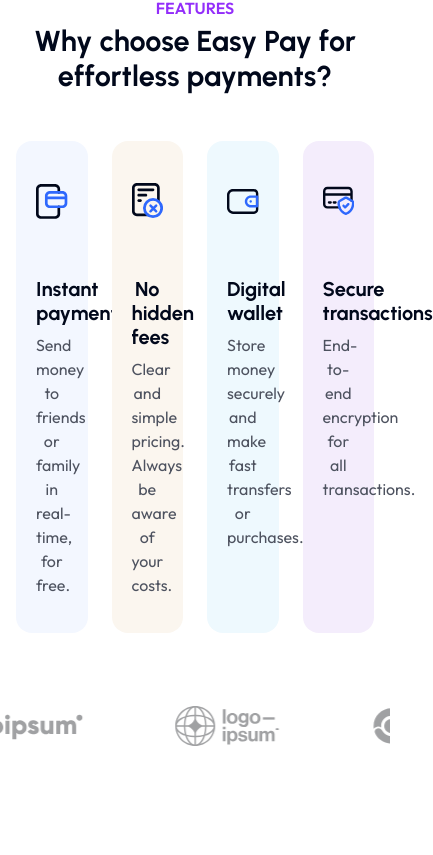
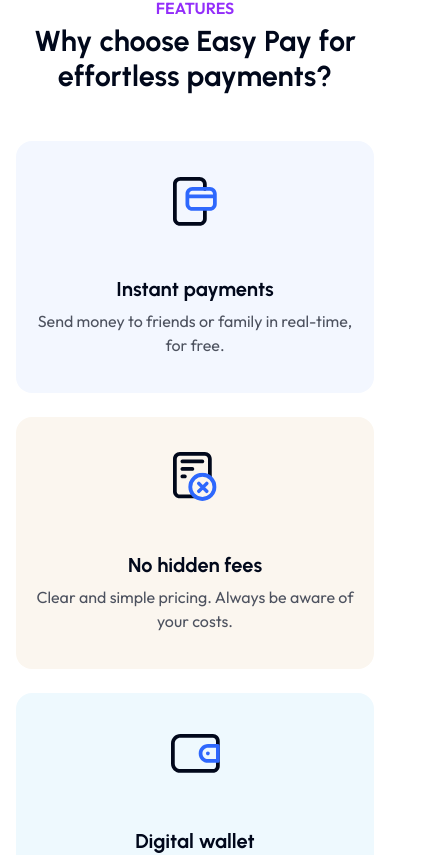
Before and after one commit to dhurjoy-paul/easy-pay-task, a Next.js app: page / in a window 390 px wide. Shown: the part 1033-1888 px from the top of the page, 433 px wide, since content can reach past the window. Built offline with nearby package versions, Linux system fonts and the light colour scheme.

Commit message:
Cmpleted Feaures section

```diff
--- a/src/components/features-section/Features.js
+++ b/src/components/features-section/Features.js
@@ -69,7 +69,7 @@ export default function Features() {
         </Title>
       </div>
 
-      <div className="grid grid-cols-4 gap-6">
+      <div className="grid grid-cols-1 30rem:grid-cols-2 lar:grid-cols-4 gap-6">
         {features.map(card => <SmallCard key={card.title} title={card.title} description={card.description} svg={card.icon} color={card.color} />)}
       </div>
     </div>
--- a/src/components/features-section/LogoMarquee.js
+++ b/src/components/features-section/LogoMarquee.js
@@ -7,7 +7,7 @@ export default function Marquee() {
     <div className="bg-white w-full overflow-hidden">
       <div className="relative flex">
 
-        <div className="flex gap-23 pr-23 animate-marquee">
+        <div className="flex gap-12 sm:gap-23 pr-12 sm:pr-23 animate-marquee">
           {logos.map((logo, index) => (
             <div key={index} className="flex justify-center items-center min-w-fit">
               {logo.svg}
@@ -15,7 +15,7 @@ export default function Marquee() {
           ))}
         </div>
 
-        <div className="flex gap-23 pr-23 animate-marquee" aria-hidden="true">
+        <div className="flex gap-12 sm:gap-23 pr-12 sm:pr-23 animate-marquee" aria-hidden="true">
           {logos.map((logo, index) => (
             <div key={index} className="flex justify-center items-center min-w-fit">
               {logo.svg}
@@ -23,7 +23,7 @@ export default function Marquee() {
           ))}
         </div>
 
-        <div className="flex gap-23 pr-23 animate-marquee" aria-hidden="true">
+        <div className="flex gap-12 sm:gap-23 pr-12 sm:pr-23 animate-marquee" aria-hidden="true">
           {logos.map((logo, index) => (
             <div key={index} className="flex justify-center items-center min-w-fit">
               {logo.svg}
```
